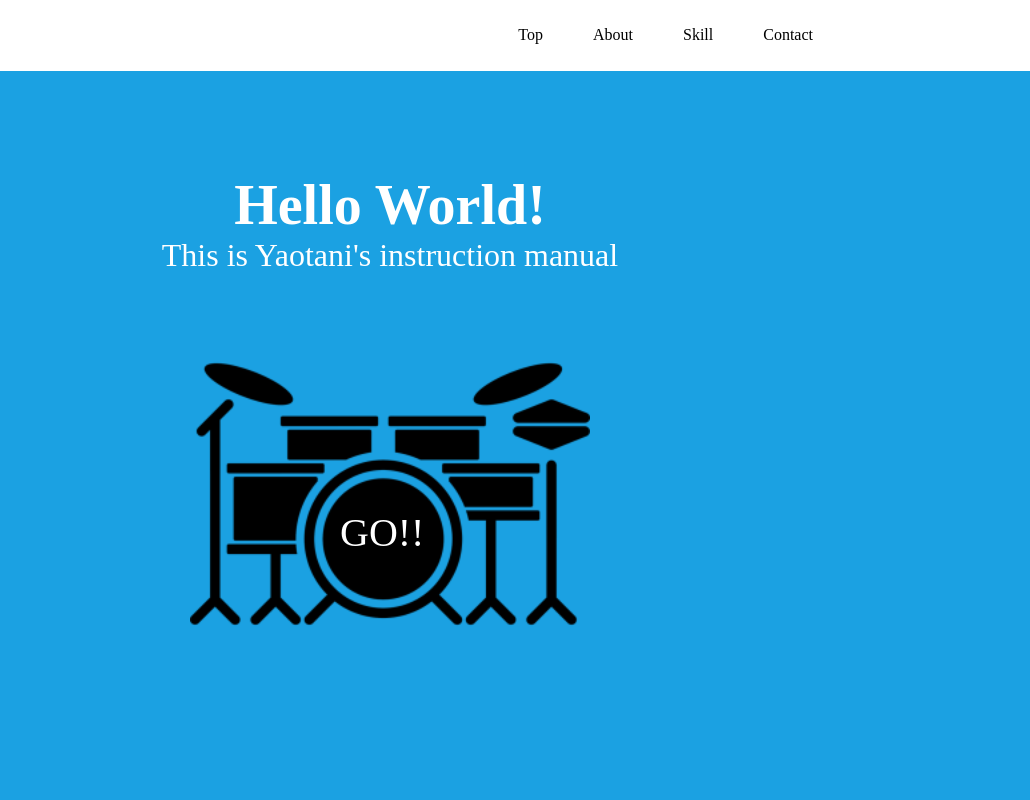
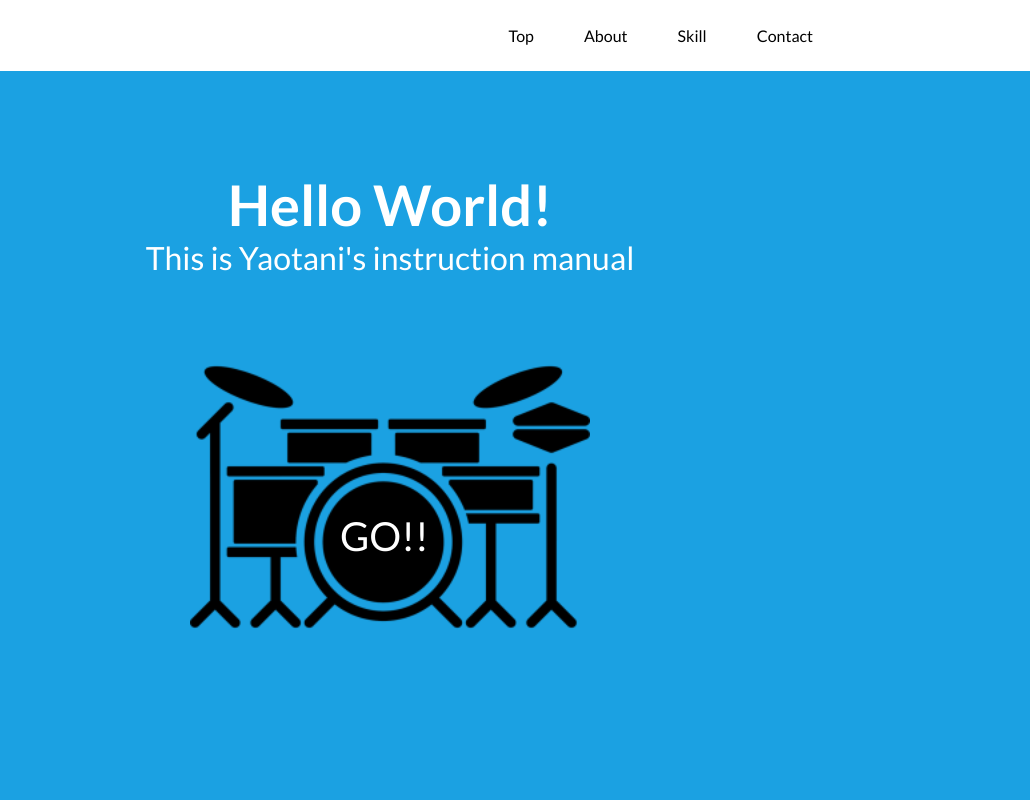
Before and after one commit to yaotani0413/MyPortfolio_Markup, a plain HTML site: page index.html in a window 1280 px wide. Shown: the top 800 px of the page, 250-1280 px from the left. Drawn offline with Linux system fonts and the light colour scheme.

Commit message:
font switching

```diff
--- a/css/style.css
+++ b/css/style.css
@@ -1,6 +1,7 @@
 body {
   margin: 0;
   padding-top: 71px;
+  font-family: 'Lato', 'Noto Sans JP', 'ヒラギノ角ゴ ProN', 'Hiragino Kaku Gothic ProN', 'メイリオ', Meiryo, 'ＭＳ Ｐゴシック', 'MS PGothic', sans-serif;sans-serif;
 }
 
 .navbar-fixed {
--- a/index.html
+++ b/index.html
@@ -4,6 +4,7 @@
   <meta charset="UTF-8">
   <meta name="viewport" content="width=device-width, initial-scale=1.0">
   <link rel="stylesheet" href="css/style.css">
+  <link href="https://fonts.googleapis.com/css?family=Lato:400,700|Noto+Sans+JP:400,700" rel="stylesheet">
   <title>ポートフォリオ</title>
 </head>
 <body>
```
